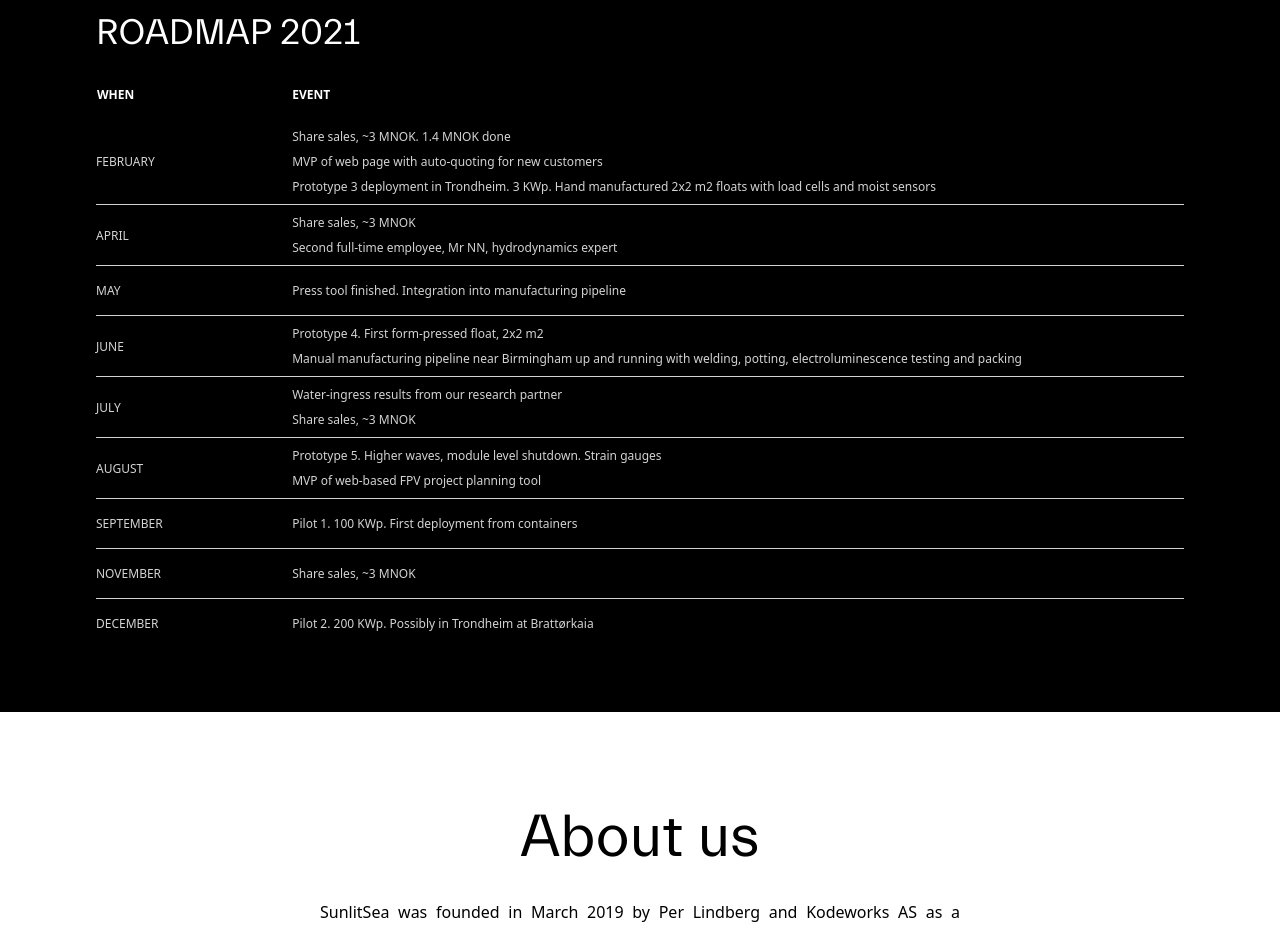
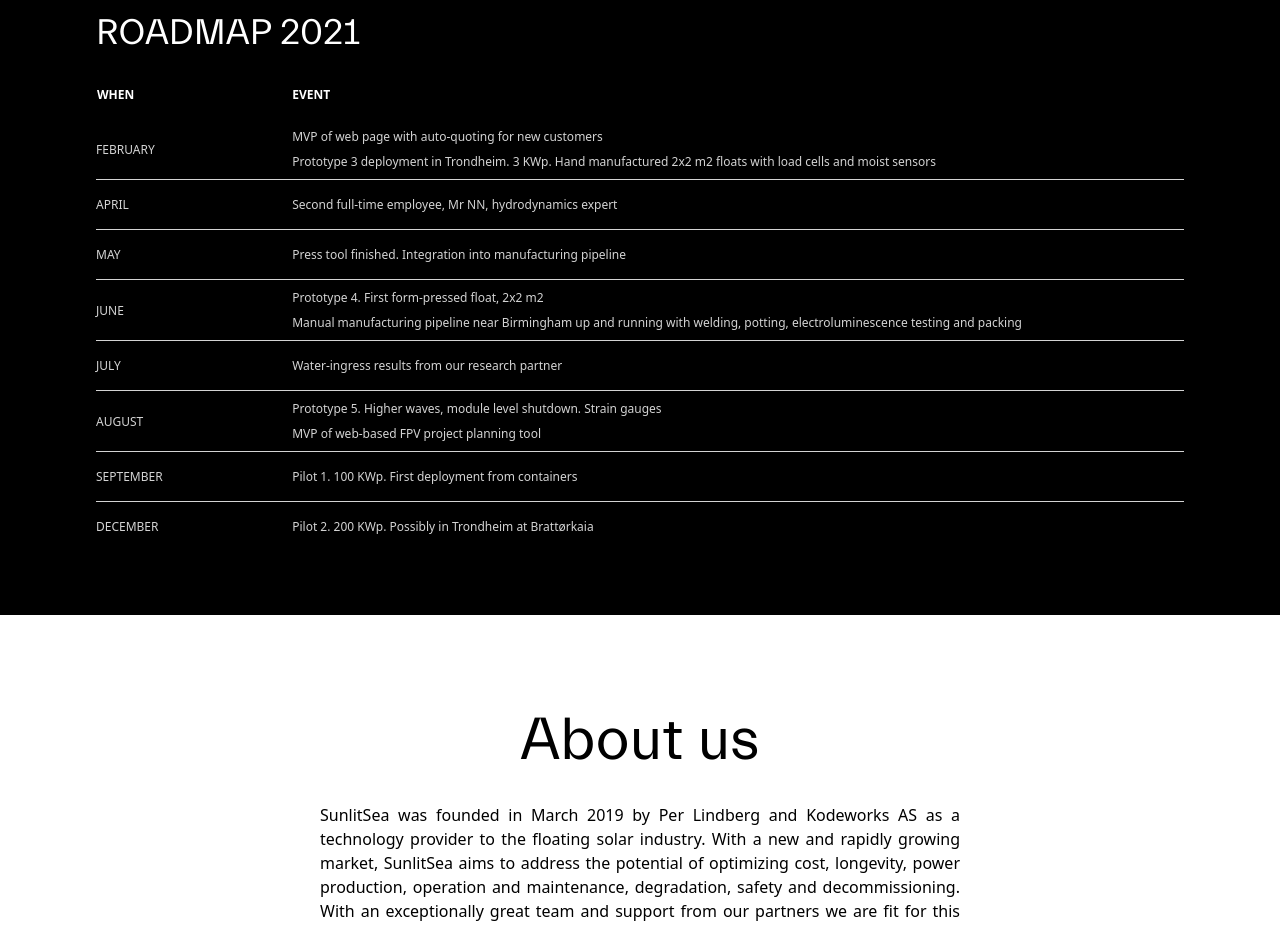
Before and after one commit to Kodeworks/sunlitsea-onepager, a website: page index.html in a window 1280 px wide. Shown: the part 2860-3788 px from the top of the page. Drawn offline with Linux system fonts and the light colour scheme; files whose address does not match are found by name.

Commit message:
Remove share sales from roadmap

```diff
--- a/index.html
+++ b/index.html
@@ -136,7 +136,6 @@
           <tr>
             <td>February</td>
             <td>
-              <span>Share sales, ~3 MNOK. 1.4 MNOK done</span>
               <span>MVP of web page with auto-quoting for new customers</span>
               <span
                 >Prototype 3 deployment in Trondheim. 3 KWp. Hand manufactured
@@ -147,7 +146,6 @@
           <tr>
             <td>April</td>
             <td>
-              <span>Share sales, ~3 MNOK</span>
               <span
                 >Second full-time employee, Mr NN, hydrodynamics expert</span
               >
@@ -177,7 +175,6 @@
             <td>July</td>
             <td>
               <span>Water-ingress results from our research partner</span
-              ><span>Share sales, ~3 MNOK</span>
             </td>
           </tr>
           <tr>
@@ -193,12 +190,6 @@
             <td>September</td>
             <td>
               <span>Pilot 1. 100 KWp. First deployment from containers</span>
-            </td>
-          </tr>
-          <tr>
-            <td>November</td>
-            <td>
-              <span>Share sales, ~3 MNOK</span>
             </td>
           </tr>
           <tr>
```
